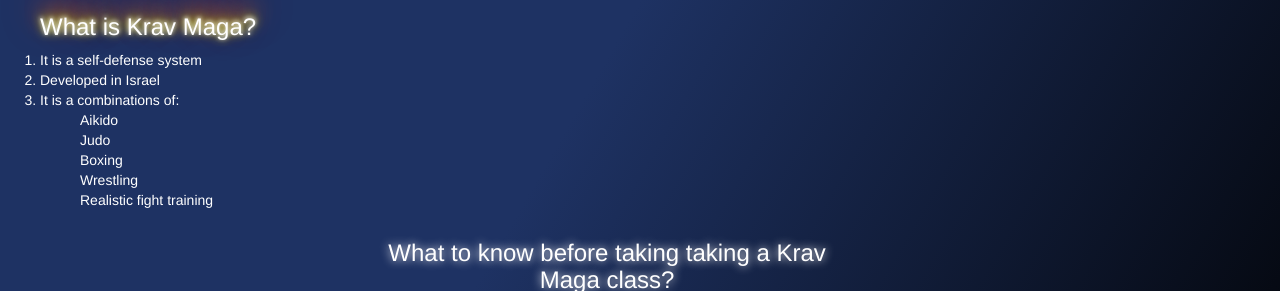
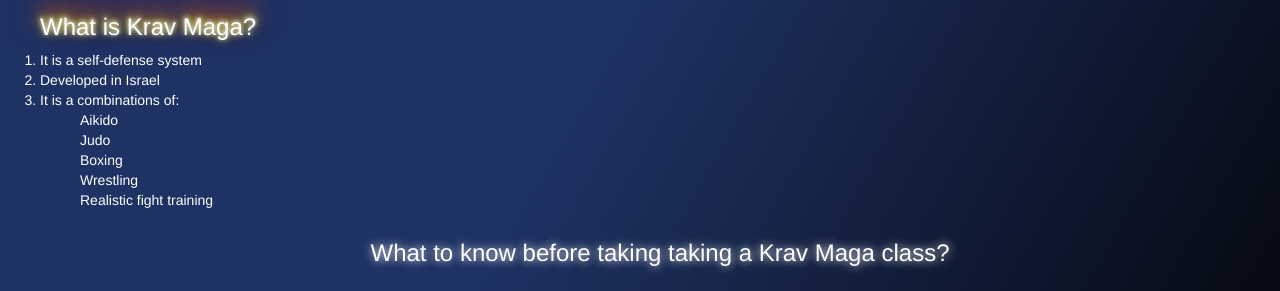
Before and after one commit to noamg7/KravMaga, a website: page public/index.html in a window 1280 px wide. Shown: the part 190-481 px from the top of the page. Drawn offline with nearby package versions, Linux system fonts and the light colour scheme.

Commit message:
krav maga

```diff
--- a/public/index.html
+++ b/public/index.html
@@ -28,7 +28,7 @@
 </ol>
 <ol>
   <div class="row">
-    <div class="col-md-5 col-md-offset-3">
+    <div class="col-md-6 col-md-offset-3">
       <center><h3 id="what">What to know before taking taking a Krav Maga class?</h3></center>
     </div>
   </div>
```
